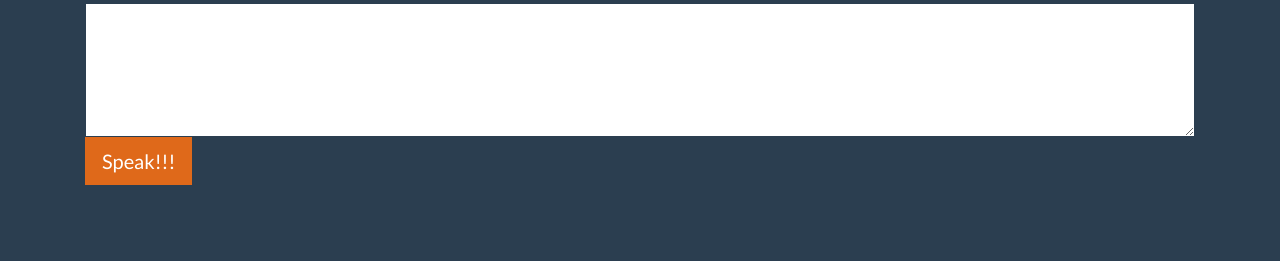
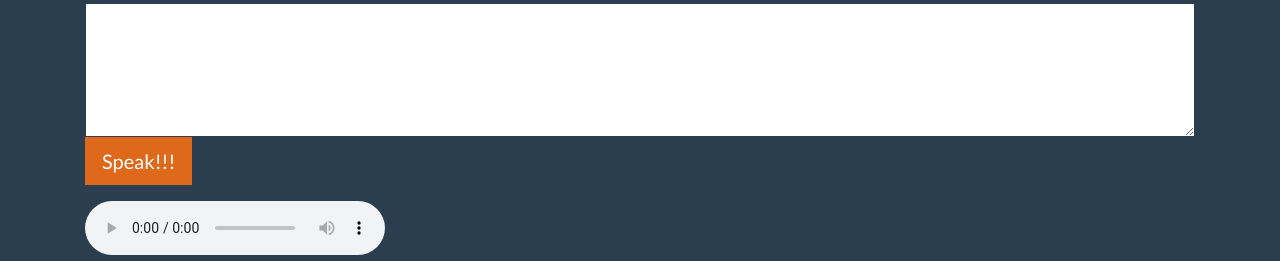
Before and after one commit to jess305272/CodeJam-2018, a Flask app: page / in a window 1280 px wide. Shown: the part 582-843 px from the top of the page. Before the commit the page ends 767 px from the top, so only its background shows below. Run offline with Flask 2, Linux system fonts and the light colour scheme; some libraries are stand-ins or nearby versions.

Commit message:
added audio player placeholder

```diff
--- a/Frontend/templates/index.html
+++ b/Frontend/templates/index.html
@@ -67,8 +67,15 @@
     <div class="form-group">
         <label for="comment">Text-to-Speech:</label>
         <textarea class="form-control" rows="5" id="comment"></textarea>
-        <button type="button" class="btn btn-primary btn-lg" onclick="">Speak!!!</button>
+        <button type="button" class="btn btn-primary btn-lg speak">Speak!!!</button>
     </div>
+</div>
+
+<div class="container audio">
+    <audio controls>
+        <source src="horse.mp3" type="audio/mpeg">
+        Your browser does not support the audio tag.
+    </audio>
 </div>
 
 
```
